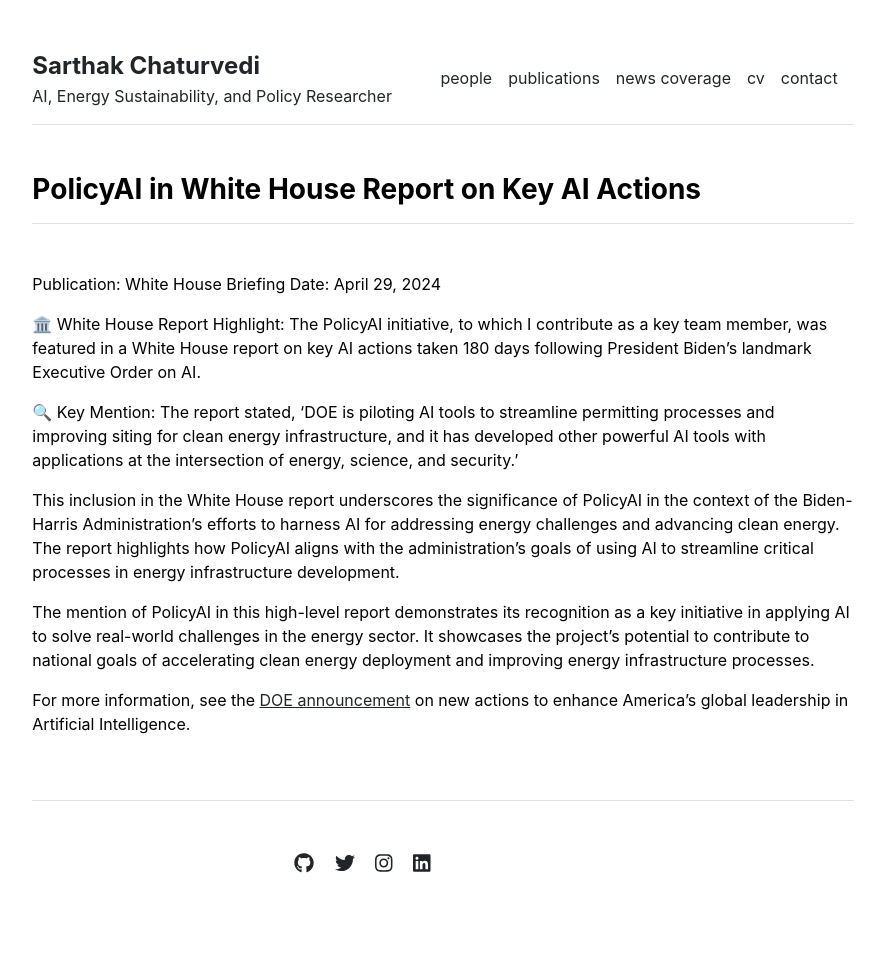
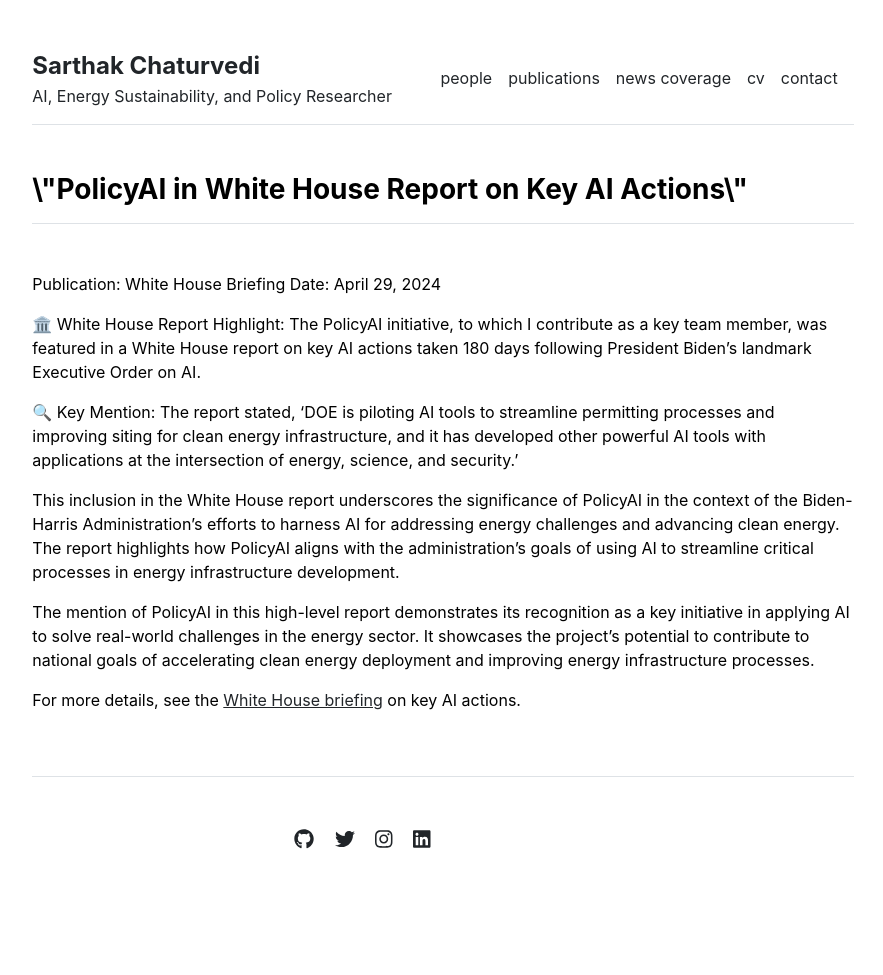
Before and after one commit to sarthakchat/sarthakchat.github.io, a Jekyll site: the page built from news-coverage/white-house-ai-recognition.md, in a window 1280 px wide. Shown: the whole page, without its empty margins (197-1080 px from the left). Built offline with Jekyll 4.4.1, drawn with Linux system fonts in a browser that asks for light colours; after the commit the page ends 951 px from its top, so only the background shows below that.

Commit message:
Settings updated

```diff
--- a/news-coverage/white-house-ai-recognition.md
+++ b/news-coverage/white-house-ai-recognition.md
@@ -1,6 +1,6 @@
 ---
 layout: page
-title: "PolicyAI in White House Report on Key AI Actions"
+title: \"PolicyAI in White House Report on Key AI Actions\"
 ---
 
 Publication: White House Briefing
@@ -14,4 +14,4 @@ This inclusion in the White House report underscores the significance of PolicyA
 
 The mention of PolicyAI in this high-level report demonstrates its recognition as a key initiative in applying AI to solve real-world challenges in the energy sector. It showcases the project's potential to contribute to national goals of accelerating clean energy deployment and improving energy infrastructure processes.
 
-For more information, see the [DOE announcement](https://www.energy.gov/articles/doe-announces-new-actions-enhance-americas-global-leadership-artificial-intelligence) on new actions to enhance America's global leadership in Artificial Intelligence.
+For more details, see the [White House briefing](https://www.whitehouse.gov/briefing-room/statements-releases/2024/04/29/biden-harris-administration-announces-key-ai-actions-180-days-following-president-bidens-landmark-executive-order/) on key AI actions.
```
Also changed, not shown: news-coverage/ceq-policyai-report.md (+3 -1 lines), news-coverage/doe-ai-energy-report.md (+3 -1 lines), news-coverage/doe-policyai-feature.md (+3 -1 lines).
